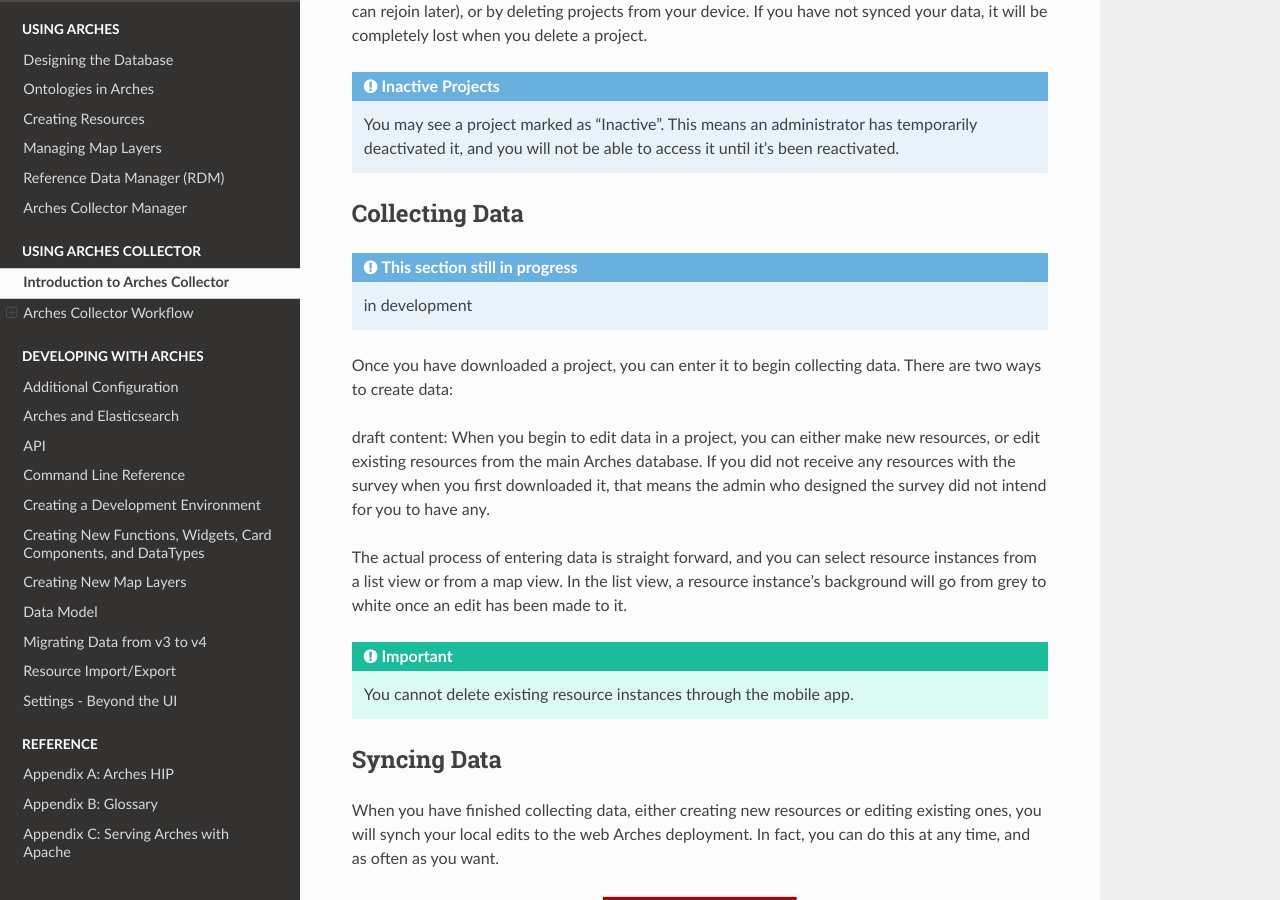
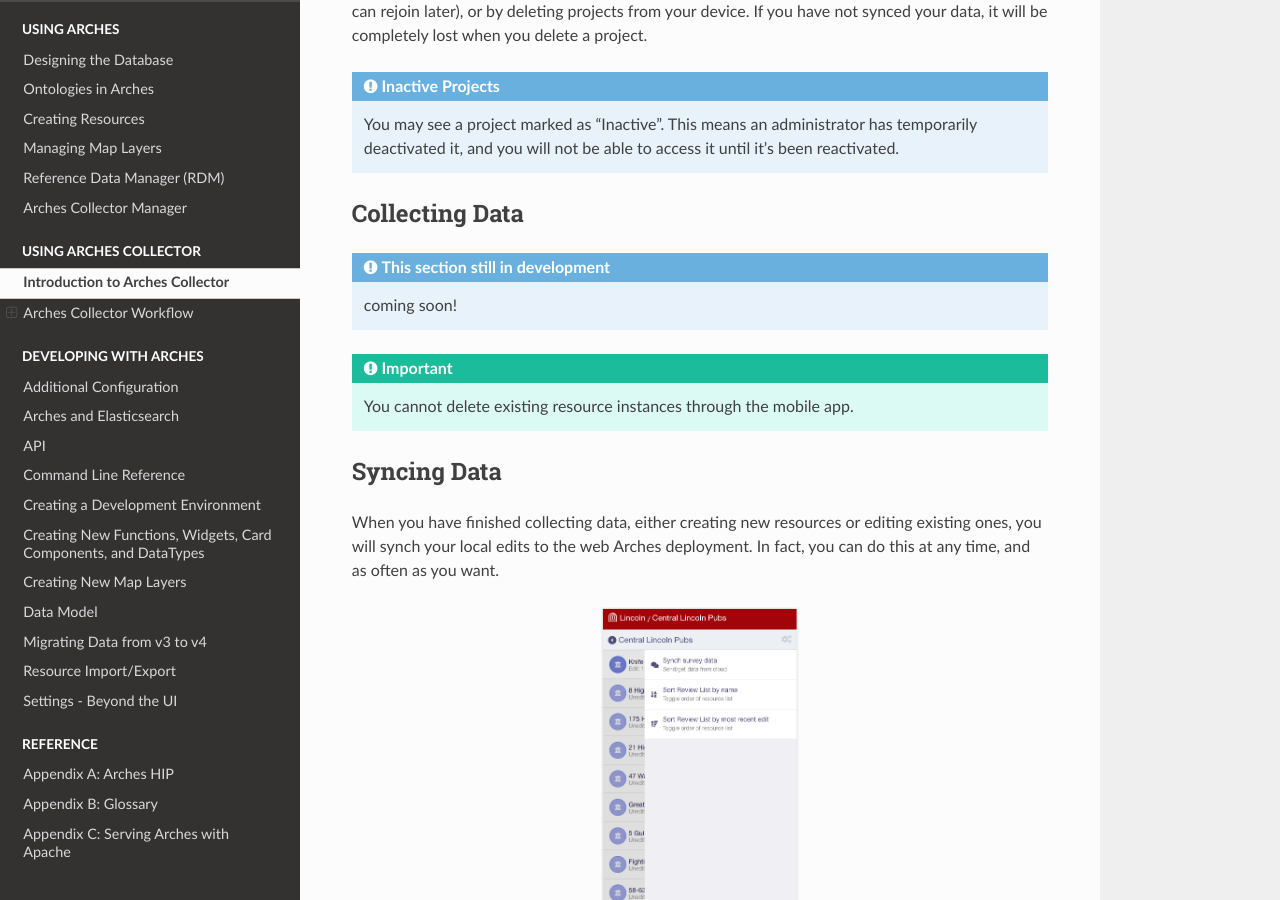
Before and after one commit to archesproject/arches-docs, a Sphinx documentation site: the page built from docs/using-arches-collector.txt, in a window 1280 px wide and 900 px high, scrolled down 2508 px. Built offline with Sphinx 7.4.7 and the Read the Docs theme 2.0.0, drawn with Linux system fonts in a browser that asks for light colours.

Commit message:
a bit of cleanup, prep for release
Signed-off-by: adam cox <mr.adamcox@gmail.com>

```diff
--- a/docs/using-arches-collector.txt
+++ b/docs/using-arches-collector.txt
@@ -60,16 +60,9 @@
 Collecting Data
 ===============
 
-.. admonition:: This section still in progress
+.. admonition:: This section still in development
 
-    in development
-
-Once you have downloaded a project, you can enter it to begin collecting data. There are two ways to create data:
-
-draft content: When you begin to edit data in a project, you can either make new resources, or edit existing resources from the main Arches database. If you did not receive any resources with the survey when you first downloaded it, that means the admin who designed the survey did not intend for you to have any.
-
-The actual process of entering data is straight forward, and you can select resource instances from a list view or from a map view. In the list view, a resource instance's background will go from grey to white once an edit has been made to it.
-
+    coming soon!
 
 .. important:: You cannot delete existing resource instances through the mobile app.
 
```
